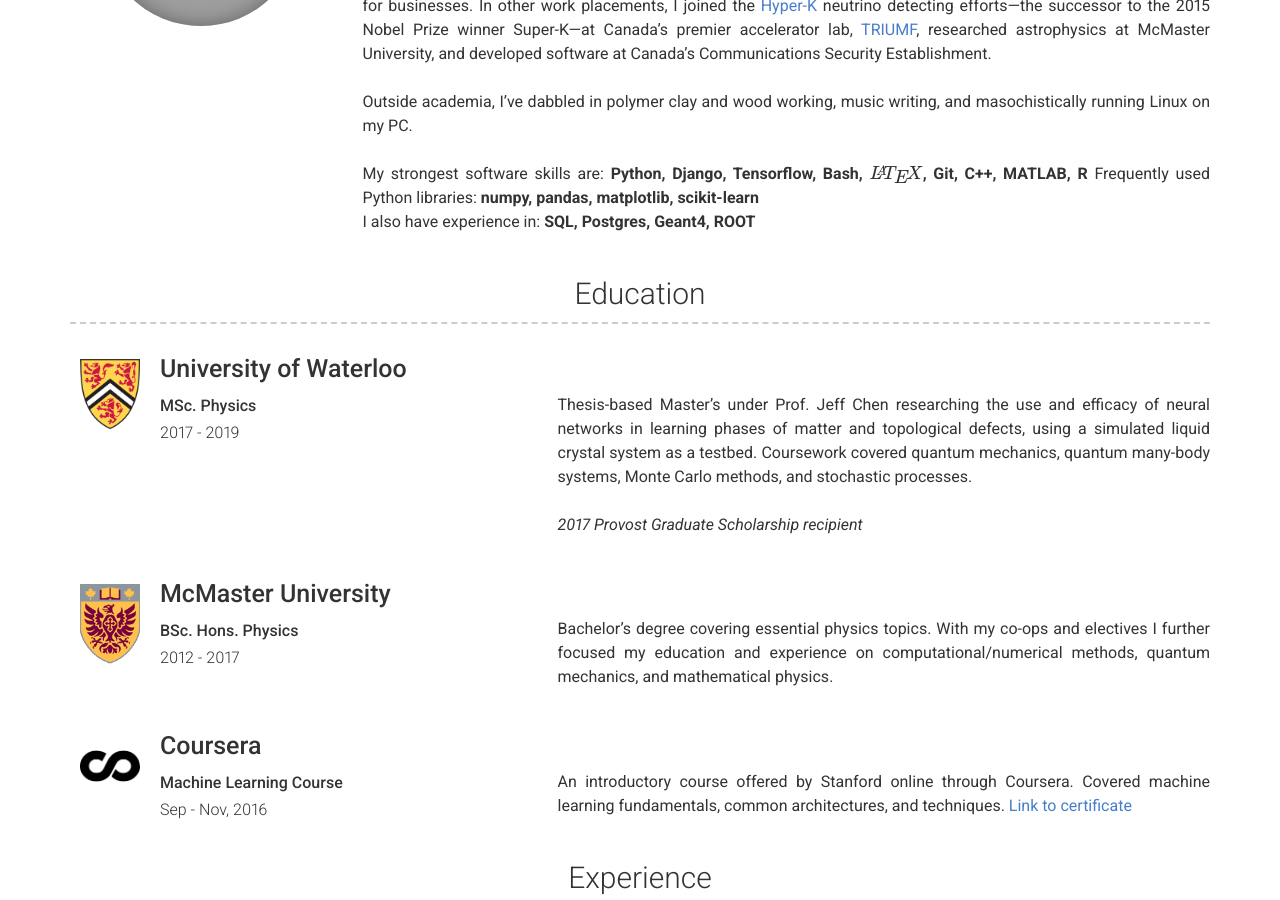
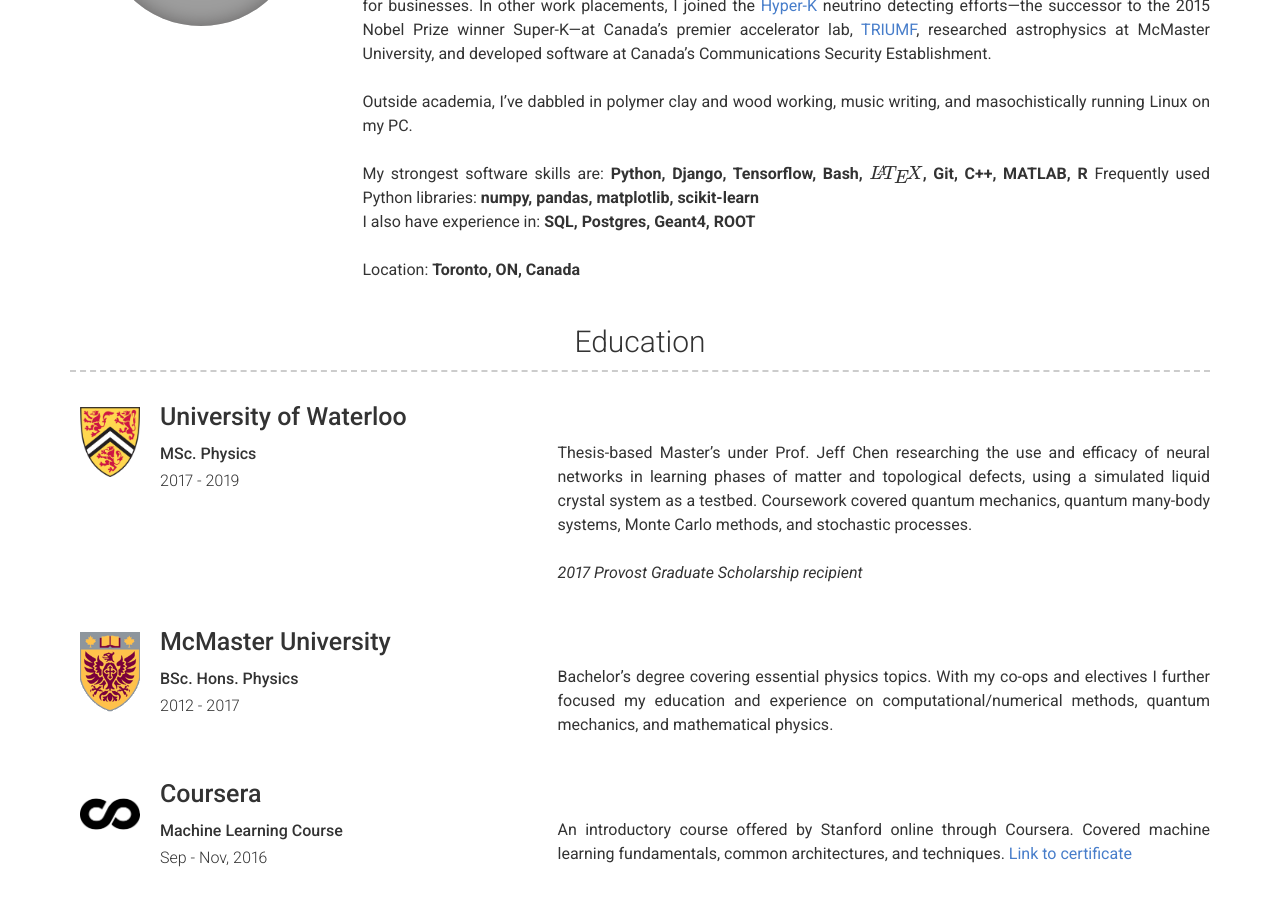
Before and after one commit to m-walters/m-walters.github.io, a Jekyll site: the page built from index.md, in a window 1280 px wide and 900 px high, scrolled down 503 px. Built offline with Jekyll 4.4.1, drawn with Linux system fonts in a browser that asks for light colours; formulas are drawn with MathJax 3; grey boxes are pictures that could not be loaded.

Commit message:
save location

```diff
--- a/_config.yml
+++ b/_config.yml
@@ -8,7 +8,6 @@
 email: michaelwalters3000@gmail.com
 phone: +1 519-949-4428
 website: m-walters.github.io
-location: Toronto, ON, Canada
 
 # Social links
 github_username: m-walters
@@ -39,6 +38,8 @@
   My strongest software skills are: __Python, Django, Tensorflow, Bash, $$\LaTeX$$, Git, C++, MATLAB, R__
   Frequently used Python libraries: __numpy, pandas, matplotlib, scikit-learn__
   I also have experience in: __SQL, Postgres, Geant4, ROOT__
+  <br/>
+  Location: __Toronto, ON, Canada__
 
 
 # Projects Section
```
